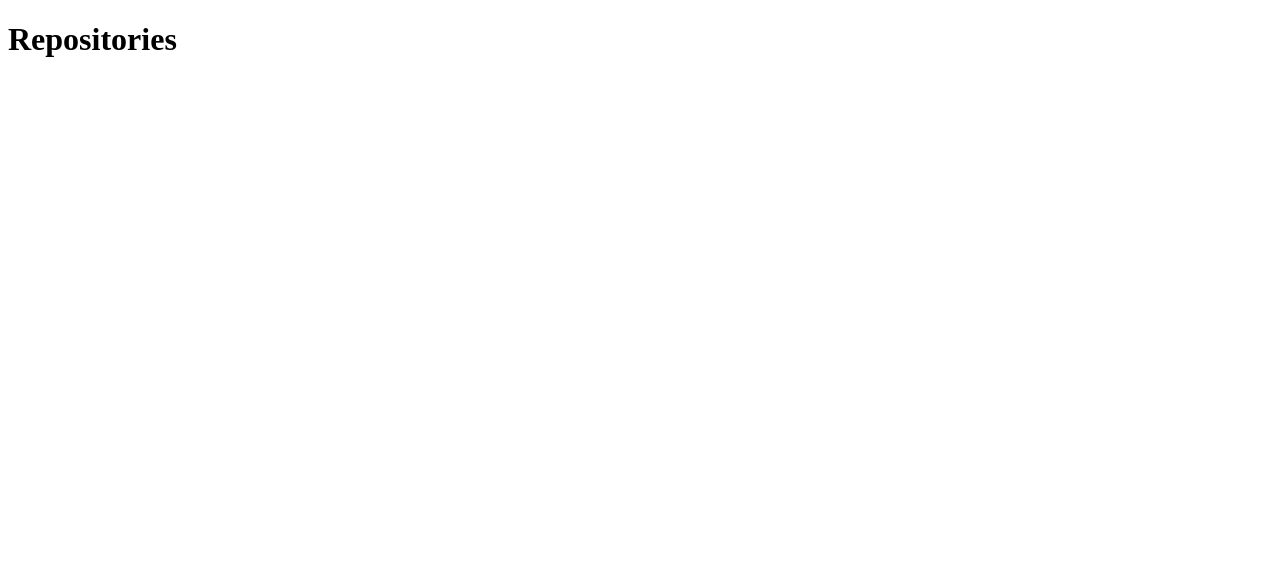
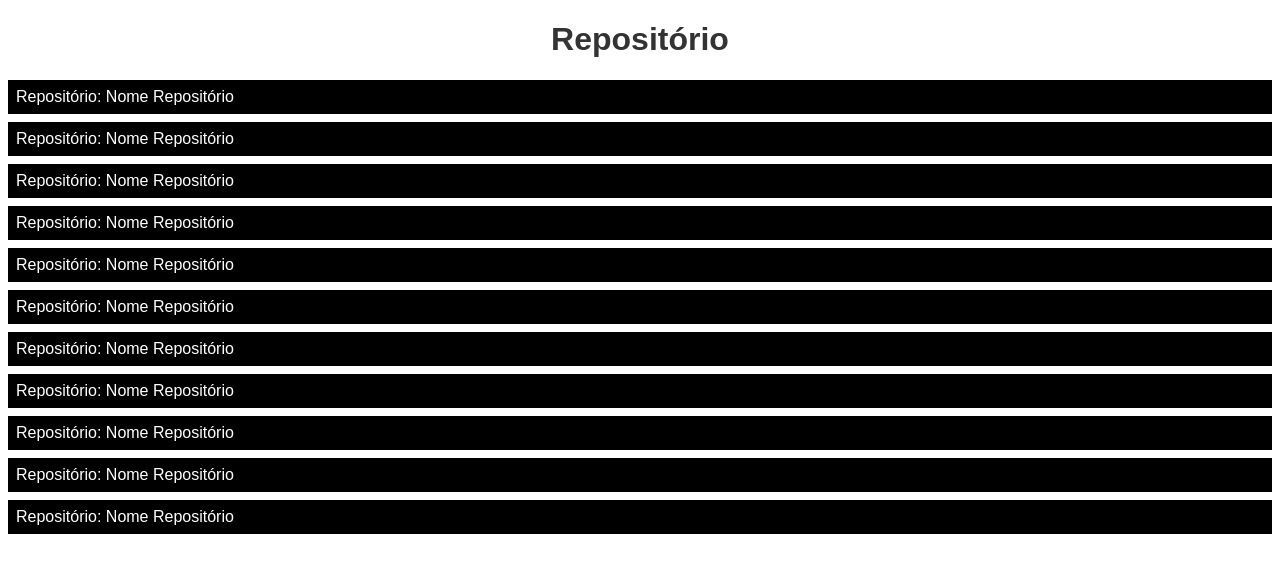
Before and after one commit to banzak1/Hiring-Coders-Gama-Experience, a React (Create React App) app in the folder modulo-react/gamagit/: page /repositories in a window 1280 px wide. Shown: the top 572 px of the page. Built offline with nearby package versions, Linux system fonts and the light colour scheme.

Commit message:
estilização utilizando styled-component

```diff
--- a/modulo-react/gamagit/package.json
+++ b/modulo-react/gamagit/package.json
@@ -11,6 +11,7 @@
     "react-dom": "^17.0.2",
     "react-router-dom": "^5.2.0",
     "react-scripts": "4.0.3",
+    "styled-components": "^5.3.0",
     "web-vitals": "^1.0.1"
   },
   "scripts": {
--- /dev/null
+++ b/modulo-react/gamagit/src/Pages/Repositories/index.js
@@ -0,0 +1,23 @@
+import React from 'react';
+import * as S from './styled';
+
+export default function Repositories() {
+    return (
+        <>
+        <S.title>Repositório</S.title>
+        <S.list>
+            <S.listItem>Repositório: Nome Repositório</S.listItem>
+            <S.listItem>Repositório: Nome Repositório</S.listItem>
+            <S.listItem>Repositório: Nome Repositório</S.listItem>
+            <S.listItem>Repositório: Nome Repositório</S.listItem>
+            <S.listItem>Repositório: Nome Repositório</S.listItem>
+            <S.listItem>Repositório: Nome Repositório</S.listItem>
+            <S.listItem>Repositório: Nome Repositório</S.listItem>
+            <S.listItem>Repositório: Nome Repositório</S.listItem>
+            <S.listItem>Repositório: Nome Repositório</S.listItem>
+            <S.listItem>Repositório: Nome Repositório</S.listItem>
+            <S.listItem>Repositório: Nome Repositório</S.listItem>
+        </S.list>
+        </>
+    );
+};
--- /dev/null
+++ b/modulo-react/gamagit/src/Pages/Repositories/styled.js
@@ -0,0 +1,22 @@
+import styled from 'styled-components';
+
+export const title = styled.h1`
+    text-align:center;
+    font-size: 2rem;
+    font-family: sans-serif;
+    color: #333;
+`
+
+export const list = styled.ul`
+    list-style: none;
+    margin: 0;
+    padding: 0;
+    font-family: sans-serif;
+`
+
+export const listItem = styled.li`
+    margin: 0.5rem 0;
+    background: #000;
+    color: #fff;
+    padding: 0.5rem;
+`
--- a/modulo-react/gamagit/src/Repositories.js
+++ /dev/null
@@ -1,7 +0,0 @@
-import React from 'react';
-
-export default function Repositories() {
-    return (
-        <h1>Repositories</h1>
-    );
-};
--- a/modulo-react/gamagit/src/routes.js
+++ b/modulo-react/gamagit/src/routes.js
@@ -1,8 +1,8 @@
 import React from 'react';
 import { Switch, Route, BrowserRouter } from 'react-router-dom';
 
-import Repositories from './Repositories';
-import Home from './Home';
+import Repositories from './Pages/Repositories';
+import Home from './Pages/Home';
 
 export default function Routes() {
     return (
```
Also changed, not shown: modulo-react/gamagit/src/Pages/Home/index.js (renamed from modulo-react/gamagit/src/Home.js), 1 other file (tests, documents, lock files or other folders).
